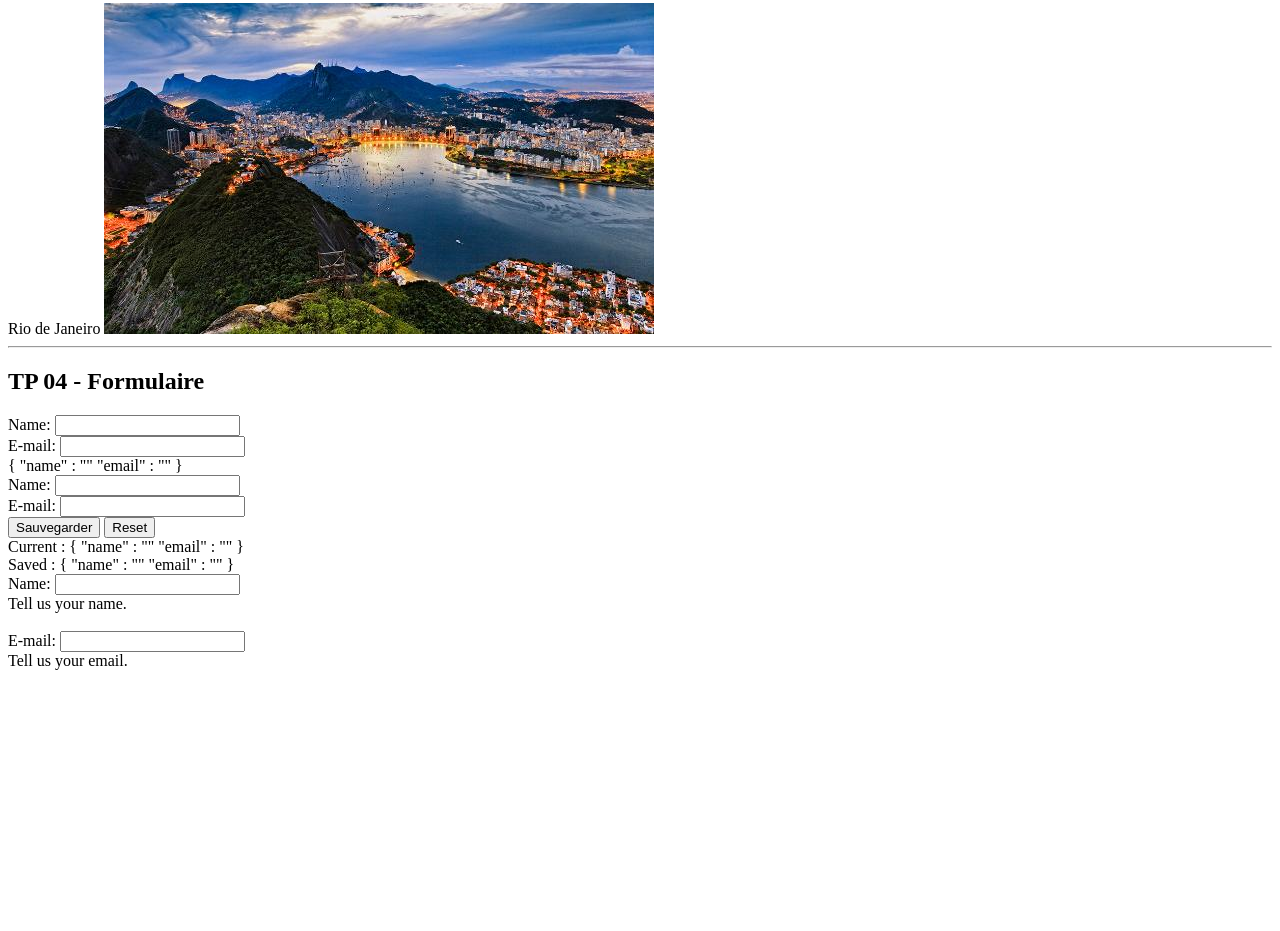
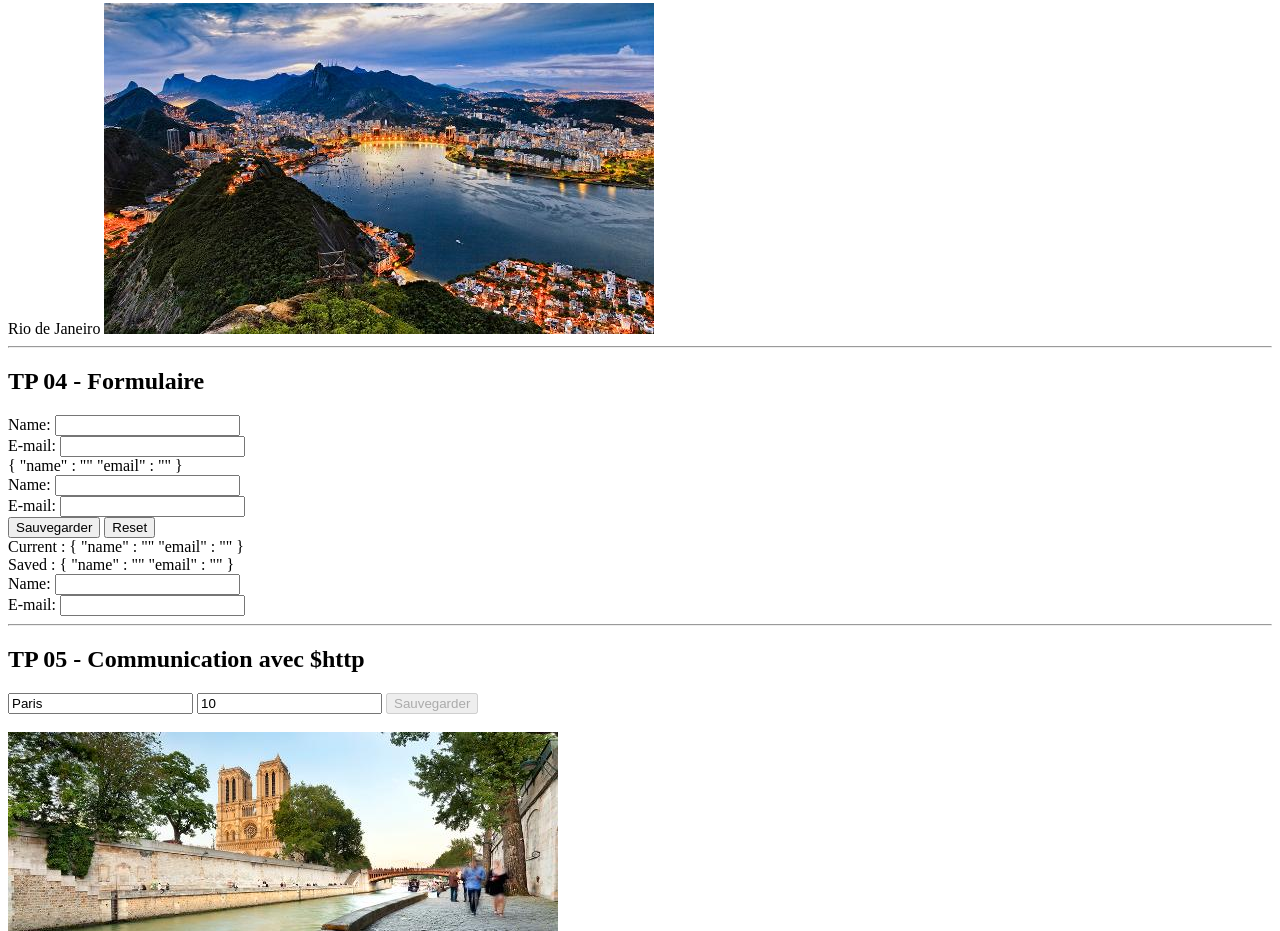
Before and after one commit to jeromeSamson/formation-frontend, a website built with webpack: page 05-angularjs/public/index.html in a window 1280 px wide. Shown: the part 674-1605 px from the top of the page. Before the commit the page ends 1370 px from the top, so only its background shows below. Built offline with nearby package versions, Linux system fonts and the light colour scheme; some packages are replaced by stand-ins of ours; data requests are answered from the project's data file.

Commit message:
tp 05 communication server

```diff
--- a/05-angularjs/db.json
+++ b/05-angularjs/db.json
@@ -1,30 +1,34 @@
 {
-
   "trips": [
     {
       "id": "paris",
       "name": "Paris",
-      "imageUrl": "img/paris.jpg"
+      "imageUrl": "img/paris.jpg",
+      "price": "10"
     },
     {
       "id": "nyc",
       "name": "New York",
-      "imageUrl": "img/nyc.jpg"
+      "imageUrl": "img/nyc.jpg",
+      "price": "120"
     },
     {
       "id": "rome",
       "name": "Rome",
-      "imageUrl": "img/rome.jpg"
+      "imageUrl": "img/rome.jpg",
+      "price": "501"
     },
     {
       "id": "rio-de-janeiro",
       "name": "Rio de Janeiro",
-      "imageUrl": "img/rio-de-janeiro.jpg"
+      "imageUrl": "img/rio-de-janeiro.jpg",
+      "price": "1000"
     },
     {
       "id": "tokyo",
       "name": "Tokyo",
-      "imageUrl": "img/tokyo.jpg"
+      "imageUrl": "img/tokyo.jpg",
+      "price": "1021"
     }
   ],
   "trips-details": [
@@ -32,7 +36,7 @@
       "id": "paris",
       "name": "Paris",
       "imageUrl": "img/paris.jpg",
-      "price": "100",
+      "price": "1000",
       "initialPrice": "200",
       "description": "Déguster un pain au chocolat à la terrasse d'un café, se délasser après une journée de balade sur les quais de la Seine, s'émerveiller devant des lieux symboliques comme la Tour Eiffel ou l'Arc de triomphe… Un séjour à Paris réussi conjugue activités et détente, tout en prenant le temps de savourer un bon repas tout comme les célèbres expositions du Louvre. Commencez par prendre des forces à Notre-Dame, puis partez à la chasse aux bonnes affaires au marché aux puces de Montreuil ou goûtez aux spécialités vendues au marché biologique de Raspail et pour terminer votre journée en beauté, couronnez le tout par un spectacle osé au Moulin Rouge.",
       "comments": [
@@ -113,7 +117,6 @@
           "name": "Times Square",
           "imageUrl": "img/nyc-timessquare.jpg"
         }
-
       ],
       "geolocation": {
         "latitude": 40.71435,
@@ -132,7 +135,6 @@
           "number": 1,
           "name": "Panthéon",
           "imageUrl": "img/rome-pantheon.jpg"
-
         },
         {
           "number": 2,
@@ -174,9 +176,9 @@
           "imageUrl": "img/rio-santateresa.jpg"
         }
       ],
-      "geolocation" : {
-        "latitude" : -22.91340,
-        "longitude" : -43.20071
+      "geolocation": {
+        "latitude": -22.9134,
+        "longitude": -43.20071
       }
     },
     {
@@ -203,11 +205,10 @@
           "imageUrl": "img/tokyo-skytree.jpg"
         }
       ],
-      "geolocation" : {
-        "latitude" : 35.68949,
-        "longitude" : 139.69171
+      "geolocation": {
+        "latitude": 35.68949,
+        "longitude": 139.69171
       }
     }
   ]
-
 }
--- a/05-angularjs/src/index.js
+++ b/05-angularjs/src/index.js
@@ -2,9 +2,11 @@ import tplTp01 from './tp01/expression.html'
 import tplTp02 from './tp02/vues.html'
 import tplTp03 from './tp03/carrousel.html'
 import tplTp04 from './tp04/forms.html'
+import tplTp05 from './tp05/tripsList.html'
 import anguler from 'angular'
 import CarrouselCtrl from './tp03/carrousel.controller'
 import FormController from './tp04/form.controller'
-document.querySelector('body').innerHTML= [tplTp01,tplTp02,tplTp03,tplTp04].join('<hr>')
-angular.module('tripApp',[]).controller(CarrouselCtrl.name,CarrouselCtrl).controller(FormController.name,FormController)
+import TripListController from './tp05/tripsList.controller'
+document.querySelector('body').innerHTML= [tplTp01,tplTp02,tplTp03,tplTp04,tplTp05].join('<hr>')
+angular.module('tripApp',[]).controller(CarrouselCtrl.name,CarrouselCtrl).controller(FormController.name,FormController).controller(TripListController.name,TripListController)
 console.log('Bonjour App');
--- a/05-angularjs/src/tp04/forms.html
+++ b/05-angularjs/src/tp04/forms.html
@@ -26,10 +26,10 @@
         utilisation des classes CSS -->
         <form name="form3" novalidate>
             Name: <input type="text" required ng-model="ctrl.user.name" name="userName" />
-                <div ng-show="form3.userName.$error.required">Tell us your name.</div>
+                <div ng-show="form3.userName.$dirty && form3.userName.$error.required">Tell us your name.</div>
             <br> E-mail: <input type="email" required ng-model="ctrl.user.email" name="userEmail" />
-                <div ng-show="form3.userEmail.$error.required">Tell us your email.</div>
-                <div ng-show="form3.userEmail.$error.email">Not valid email</div>
+                <div ng-show="form3.userEmail.$dirty && form3.userEmail.$error.required">Tell us your email.</div>
+                <div ng-show="form3.userEmail.$dirty && form3.userEmail.$error.email">Not valid email</div>
             <br>
 
         </form>
--- /dev/null
+++ b/05-angularjs/src/tp05/tripsList.controller.js
@@ -0,0 +1,25 @@
+export default class TripListController{
+    constructor($http){
+        this.$http = $http
+        this.$http.get('http://localhost:3000/trips').then(response=>{
+            this.data = response.data
+
+         },response=>{
+             alert('erreur')
+         })
+
+    }
+
+    save(item){
+        this.ville = item
+        this.$http({
+            method: 'patch',
+            url:'http://localhost:3000/trips/'+this.ville.id,
+            data:this.ville,
+            header:{
+                'Content type' : 'application/json'
+            }
+
+        })
+    }
+}
--- /dev/null
+++ b/05-angularjs/src/tp05/tripsList.html
@@ -0,0 +1,18 @@
+<section id="tp05">
+    <h1>TP 05 - Communication avec $http</h1>
+    <div ng-controller="TripListController as tripListCtrl">
+        <div ng-repeat="item in tripListCtrl.data">
+            <form name="form">
+                <input type="text" name="name" ng-model="item.name">
+                <input type="text"name="price" ng-model="item.price">
+                <button type="submit" id="save" ng-click="tripListCtrl.save(item)" ng-disabled="form.name.$pristine && form.price.$pristine">Sauvegarder</button>
+                <br>
+                <br>
+                <img ng-src={{item.imageUrl}}>
+                <br>
+                <br>
+            </form>
+
+        </div>
+    </div>
+    </section>
```
